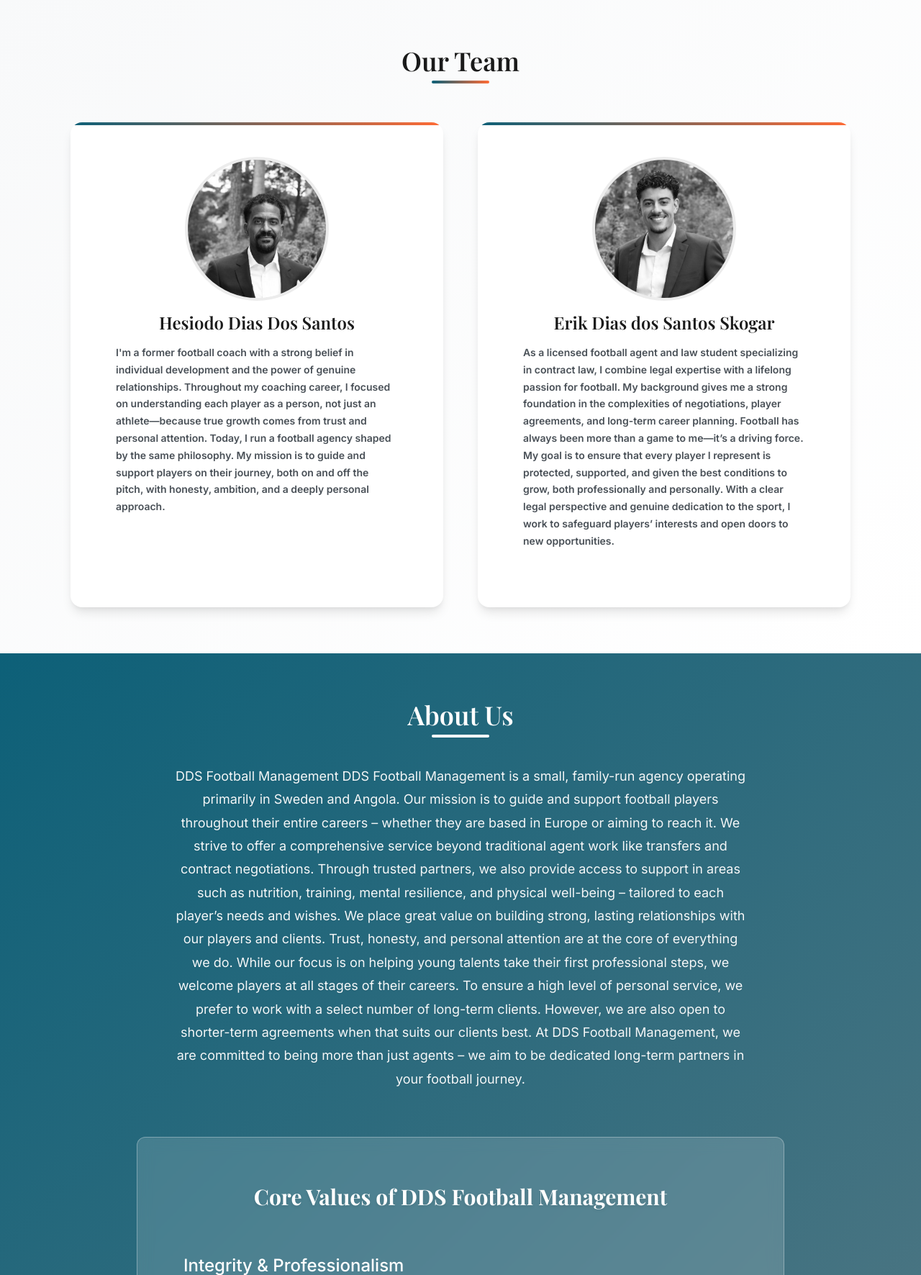
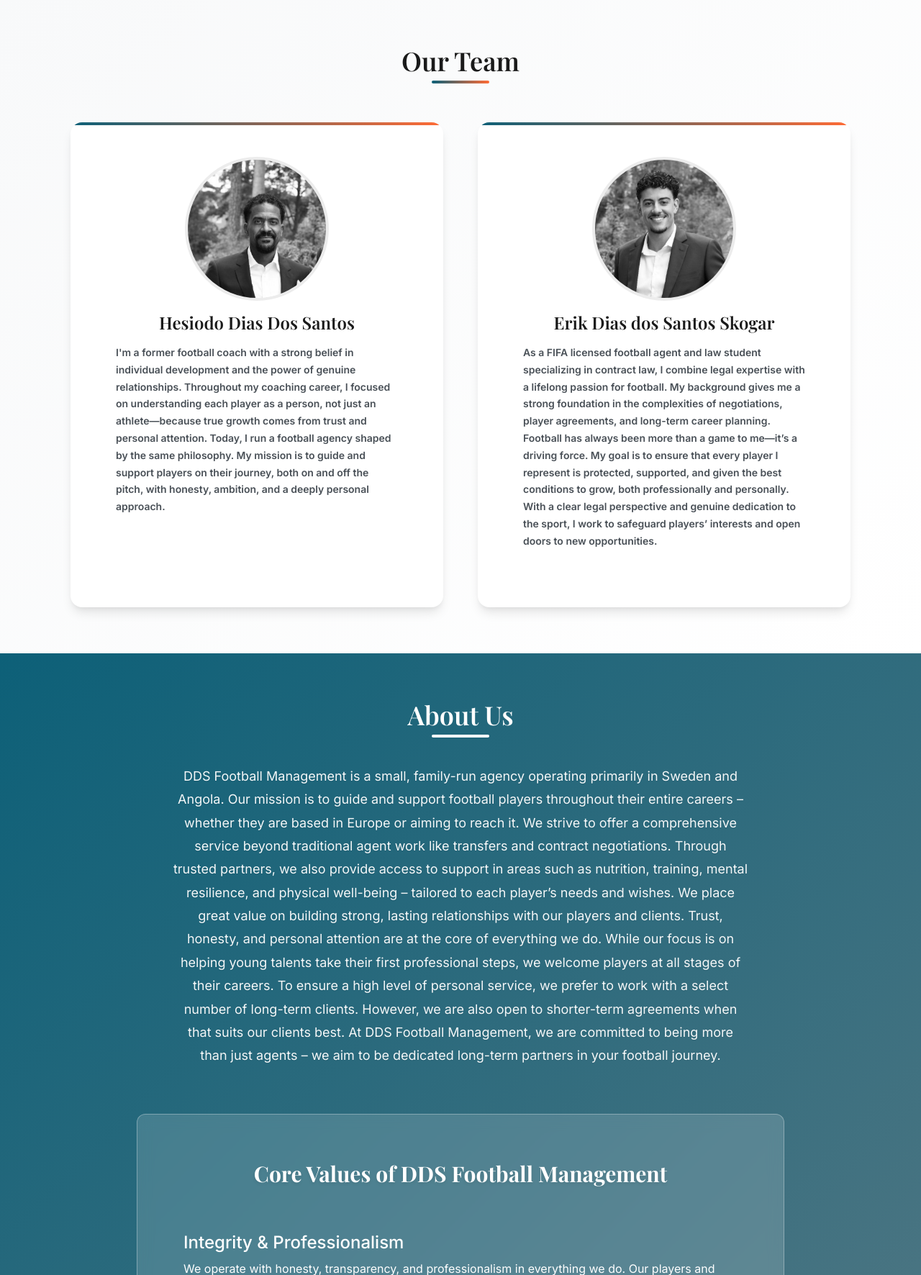
Before and after one commit to Kevinolm10/DDS-Management, a Django app: page / in a window 1280 px wide. Shown: the part 201-1973 px from the top of the page at 72% size. Run offline with Django 5.2, Linux system fonts and the light colour scheme; data that the repository does not hold is empty.

Commit message:
Fix about us text and agent 2 intro

```diff
--- a/home/templates/home/home.html
+++ b/home/templates/home/home.html
@@ -110,7 +110,7 @@
                              height="200">
                         <h3 itemprop="name">Erik Dias dos Santos Skogar
                         <p class="agent-description" itemprop="description">
-                            As a licensed football agent and law student specializing in contract law, I combine legal expertise with a lifelong passion for football.
+                            As a FIFA licensed football agent and law student specializing in contract law, I combine legal expertise with a lifelong passion for football.
                             My background gives me a strong foundation in the complexities of negotiations, player agreements, and long-term career planning.
                             Football has always been more than a game to me—it’s a driving force. My goal is to ensure that every player I represent is protected,
                             supported, and given the best conditions to grow, both professionally and personally. With a clear legal perspective and genuine dedication to the sport,
@@ -128,7 +128,6 @@
     <h2 class="about-head">About Us</h2>
     <div class="about-container">
         <p class="about-description">
-        DDS Football Management
         DDS Football Management is a small, family-run agency operating primarily in Sweden and Angola. Our mission is to guide and support football players throughout their entire careers – whether they are based in Europe or aiming to reach it.
         We strive to offer a comprehensive service beyond traditional agent work like transfers and contract negotiations. Through trusted partners, we also provide access to support in areas such as nutrition, training, mental resilience, and physical well-being – tailored to each player’s needs and wishes.
         We place great value on building strong, lasting relationships with our players and clients. Trust, honesty, and personal attention are at the core of everything we do.
```
